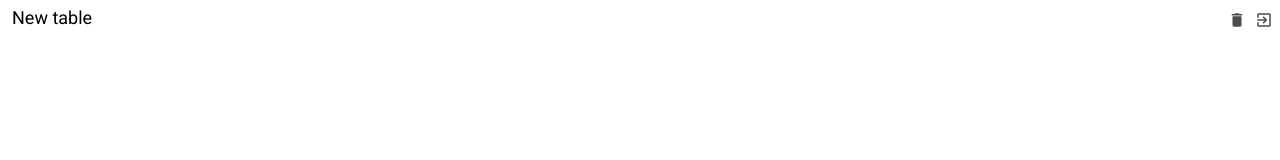
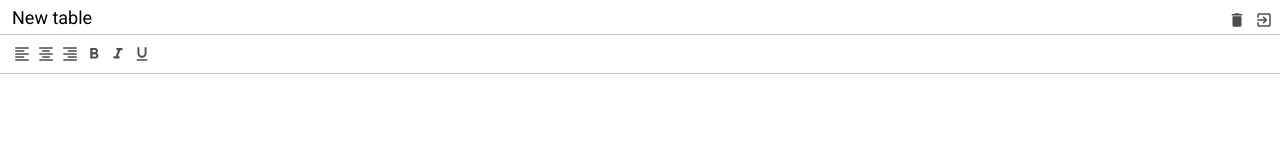
Before and after one commit to Abdurasul09/excel-project, a website built with webpack: page src/index.html in a window 1280 px wide. Built offline with nearby package versions, Linux system fonts and the light colour scheme.

Commit message:
style toolbar

```diff
--- a/src/index.html
+++ b/src/index.html
@@ -23,7 +23,26 @@
 					</div>
 				</div>
 			</div>
-			<div class="excel__toolbar"></div>
+			<div class="excel__toolbar">
+				<div class="button">
+					<i class="material-icons">format_align_left</i>
+				</div>
+				<div class="button">
+					<i class="material-icons">format_align_center</i>
+				</div>
+				<div class="button">
+					<i class="material-icons">format_align_right</i>
+				</div>
+				<div class="button">
+					<i class="material-icons">format_bold</i>
+				</div>
+				<div class="button">
+					<i class="material-icons">format_italic</i>
+				</div>
+				<div class="button">
+					<i class="material-icons">format_underlined</i>
+				</div>
+			</div>
 			<div class="excel__formula"></div>
 			<div class="excel__table"></div>
 		</div>
--- a/src/scss/_variables.scss
+++ b/src/scss/_variables.scss
@@ -1,2 +1,8 @@
-$header-height: 70px;
+$header-height: 34px;
+$toolbar-height: 40px;
+$formula-height: 24px;
+$info-cell-width: 40px;
+$cell-width: 120px;
+$row-height: 24px;
+$db-header_height: 64px;
 $border-color: #c0c0c0;
--- a/src/scss/toolbar.scss
+++ b/src/scss/toolbar.scss
@@ -2,5 +2,17 @@
 @import "./variables";
 
 .excel__toolbar{
+	position: absolute;
+  height: $toolbar-height;
+  left: 0;
+  right: 0;
+  top: $header-height;
+  border-top: 1px solid $border-color;
+  border-bottom: 1px solid $border-color;
+  padding: 7px 10px;
+  display: flex;
 
+  .button{
+    @include button(green)
+  }
 }
```
